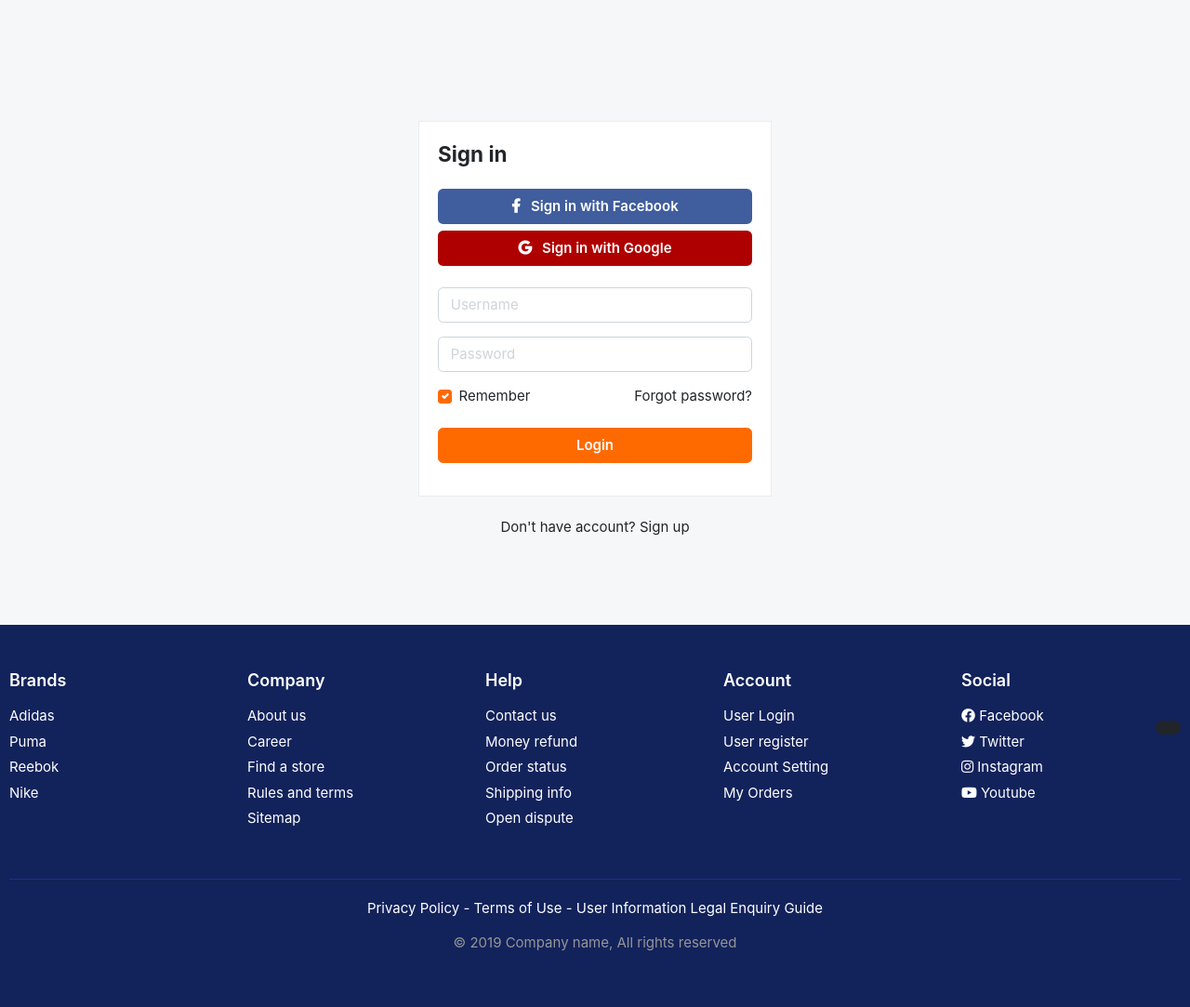
After one commit to abdurakhimoov/shop_project, a Django app: page /login_page/ in a window 1280 px wide. The commit adds this page. Shown: the whole page at 93% size. Run offline with Django 5.2, Linux system fonts and the light colour scheme; parts of the project's set-up code (start-up, migrations or seed data) failed here and were passed over; some libraries are stand-ins or nearby versions; some web fonts are replaced.

Commit message:
added login, logout

```diff
--- a/config/settings.py
+++ b/config/settings.py
@@ -134,3 +134,7 @@ DEFAULT_AUTO_FIELD = 'django.db.models.BigAutoField'
 
 MEDIA_URL = '/media/'
 MEDIA_ROOT = os.path.join(BASE_DIR, 'media')
+
+LOGIN_URL = '/login_page/'
+LOGIN_REDIRECT_URL = '/'
+LOGOUT_REDIRECT_URL = '/login_page/'
--- a/config/urls.py
+++ b/config/urls.py
@@ -19,11 +19,15 @@ from django.urls import path
 from main import views
 from django.conf import settings
 from django.conf.urls.static import static
+from main import views
 import os
 
 urlpatterns = [
     path('admin/', admin.site.urls),
-    path('', views.HomePage.as_view(), name='home')
+    path('', views.HomePage.as_view(), name='home'),
+    path('login_page/', views.UserLoginView.as_view(), name='login'),
+    path('logout/', views.LogoutView.as_view(), name='logout'),
+    path('register_page/', views.UserRegisterView.as_view(), name='register')
 ]
 
 if settings.DEBUG:
--- /dev/null
+++ b/main/urls.py
@@ -0,0 +1,6 @@
+from django.urls import path
+from .views import HomePage, UserLoginView
+
+urlpatterns = [
+    path('', HomePage.as_view(), name='home'),
+]
--- a/main/views.py
+++ b/main/views.py
@@ -1,12 +1,17 @@
 from django.shortcuts import render
 from django.views.generic import TemplateView, ListView
 from .models import Category, Product, Country, Services
+from django.contrib.auth.views import LoginView, LogoutView
+from django.contrib.auth.mixins import LoginRequiredMixin
+from django.urls import reverse_lazy
 
-class HomePage(ListView):
+class HomePage(LoginRequiredMixin, ListView):
     model = Product
     context_object_name = 'products'
     template_name = 'page-index-1.html'
     ordering = ['-created_at']
+    login_url = 'login'
+    redirect_field_name = None
 
     def get_context_data(self, **kwargs):
         data = super().get_context_data(**kwargs)
@@ -21,3 +26,19 @@ class HomePage(ListView):
             is_active=True
         )
         return data
+
+class UserLoginView(LoginView):
+    template_name = 'page-user-login.html'
+    redirect_authenticated_user = True
+
+    def get_success_url(self):
+        return reverse_lazy('home')
+
+
+class UserLogoutView(LogoutView):
+    next_page = reverse_lazy('login')
+
+
+class UserRegisterView(ListView):
+    model = Product
+    template_name = 'page-user-register.html'
--- a/templates/page-index-1.html
+++ b/templates/page-index-1.html
@@ -157,7 +157,7 @@
 								<div class="card-body">
 									<h6 class="title">{{i.title}}</h6>
 									<img class="img-sm float-right" src="{{i.main_image.url}}">
-									<p class="text-muted"><i class="fa fa-map-marker-alt"></i>{{i.country}}</p>
+									<p class="text-muted"><i class="fa fa-map-marker-alt"></i> {{i.country}}</p>
 								</div>
 							</a>
 						</li>
--- /dev/null
+++ b/templates/page-user-login.html
@@ -0,0 +1,149 @@
+<!DOCTYPE HTML>
+{% load static %}
+<html lang="en">
+<head>
+<meta charset="utf-8">
+<meta http-equiv="pragma" content="no-cache" />
+<meta http-equiv="cache-control" content="max-age=604800" />
+<meta name="viewport" content="width=device-width, initial-scale=1, shrink-to-fit=no">
+
+<title>Login Page</title>
+
+<link href="{% static 'images/favicon.ico' %}" rel="shortcut icon" type="image/x-icon">
+
+<!-- jQuery -->
+<script src="{% static 'js/jquery-2.0.0.min.js' %}" type="text/javascript"></script>
+
+<!-- Bootstrap4 files-->
+<script src="{% static 'js/bootstrap.bundle.min.js' %}" type="text/javascript"></script>
+<link href="{% static 'css/bootstrap.css' %}" rel="stylesheet" type="text/css"/>
+
+<!-- Font awesome 5 -->
+<link href="{% static 'fonts/fontawesome/css/all.min.css' %}" type="text/css" rel="stylesheet">
+
+<!-- custom style -->
+<link href="{% static 'css/ui.css' %}" rel="stylesheet" type="text/css"/>
+<link href="{% static 'css/responsive.css' %}" rel="stylesheet" type="text/css" />
+
+<!-- custom javascript -->
+<script src="{% static 'js/script.js' %}" type="text/javascript"></script>
+
+</head>
+<body>
+
+<!-- REMOVE FOLLOWING LINK -->
+<a href="{% static '/page-themes.html' %}" class="btn btn-dark rounded-pill" style="font-size:13px; z-index:100; position: fixed; bottom:10px; right:10px;"></a>
+<!-- REMOVE  //END -->
+
+
+
+
+
+<!-- ========================= SECTION CONTENT ========================= -->
+<section class="section-conten padding-y" style="min-height:84vh">
+
+<!-- ============================ COMPONENT LOGIN   ================================= -->
+	<div class="card mx-auto" style="max-width: 380px; margin-top:100px;">
+      <div class="card-body">
+      <h4 class="card-title mb-4">Sign in</h4>
+      <form method="post">
+		{% csrf_token %}
+      	  <a href="#" class="btn btn-facebook btn-block mb-2"> <i class="fab fa-facebook-f"></i> &nbsp  Sign in with Facebook</a>
+      	  <a href="#" class="btn btn-google btn-block mb-4"> <i class="fab fa-google"></i> &nbsp  Sign in with Google</a>
+          <div class="form-group">
+			 <input name="username" class="form-control" placeholder="Username" type="text">
+          </div> <!-- form-group// -->
+          <div class="form-group">
+			<input name="password" class="form-control" placeholder="Password" type="password">
+          </div> <!-- form-group// -->
+
+          <div class="form-group">
+          	<a href="#" class="float-right">Forgot password?</a>
+            <label class="float-left custom-control custom-checkbox"> <input type="checkbox" class="custom-control-input" checked=""> <div class="custom-control-label"> Remember </div> </label>
+          </div> <!-- form-group form-check .// -->
+          <div class="form-group">
+              <button type="submit" class="btn btn-primary btn-block"> Login  </button>
+          </div> <!-- form-group// -->
+      </form>
+      </div> <!-- card-body.// -->
+    </div> <!-- card .// -->
+
+     <p class="text-center mt-4">Don't have account? <a href="{% url 'register' %}">Sign up</a></p>
+     <br><br>
+<!-- ============================ COMPONENT LOGIN  END.// ================================= -->
+
+
+</section>
+<!-- ========================= SECTION CONTENT END// ========================= -->
+
+
+
+
+<!-- ========================= FOOTER ========================= -->
+<footer class="section-footer bg-secondary">
+	<div class="container">
+		<section class="footer-top padding-y-lg text-white">
+			<div class="row">
+				<aside class="col-md col-6">
+					<h6 class="title">Brands</h6>
+					<ul class="list-unstyled">
+						<li> <a href="#">Adidas</a></li>
+						<li> <a href="#">Puma</a></li>
+						<li> <a href="#">Reebok</a></li>
+						<li> <a href="#">Nike</a></li>
+					</ul>
+				</aside>
+				<aside class="col-md col-6">
+					<h6 class="title">Company</h6>
+					<ul class="list-unstyled">
+						<li> <a href="#">About us</a></li>
+						<li> <a href="#">Career</a></li>
+						<li> <a href="#">Find a store</a></li>
+						<li> <a href="#">Rules and terms</a></li>
+						<li> <a href="#">Sitemap</a></li>
+					</ul>
+				</aside>
+				<aside class="col-md col-6">
+					<h6 class="title">Help</h6>
+					<ul class="list-unstyled">
+						<li> <a href="#">Contact us</a></li>
+						<li> <a href="#">Money refund</a></li>
+						<li> <a href="#">Order status</a></li>
+						<li> <a href="#">Shipping info</a></li>
+						<li> <a href="#">Open dispute</a></li>
+					</ul>
+				</aside>
+				<aside class="col-md col-6">
+					<h6 class="title">Account</h6>
+					<ul class="list-unstyled">
+						<li> <a href="#"> User Login </a></li>
+						<li> <a href="#"> User register </a></li>
+						<li> <a href="#"> Account Setting </a></li>
+						<li> <a href="#"> My Orders </a></li>
+					</ul>
+				</aside>
+				<aside class="col-md">
+					<h6 class="title">Social</h6>
+					<ul class="list-unstyled">
+						<li><a href="#"> <i class="fab fa-facebook"></i> Facebook </a></li>
+						<li><a href="#"> <i class="fab fa-twitter"></i> Twitter </a></li>
+						<li><a href="#"> <i class="fab fa-instagram"></i> Instagram </a></li>
+						<li><a href="#"> <i class="fab fa-youtube"></i> Youtube </a></li>
+					</ul>
+				</aside>
+			</div> <!-- row.// -->
+		</section>	<!-- footer-top.// -->
+
+		<section class="footer-bottom text-center">
+
+				<p class="text-white">Privacy Policy - Terms of Use - User Information Legal Enquiry Guide</p>
+				<p class="text-muted"> &copy 2019 Company name, All rights reserved </p>
+				<br>
+		</section>
+	</div><!-- //container -->
+</footer>
+<!-- ========================= FOOTER END // ========================= -->
+
+
+</body>
+</html>
```
Also changed, not shown: templates/base.html (+5 -3 lines), templates/page-user-register.html (added, +126 -0 lines), images/product/15.jpg (deleted).
